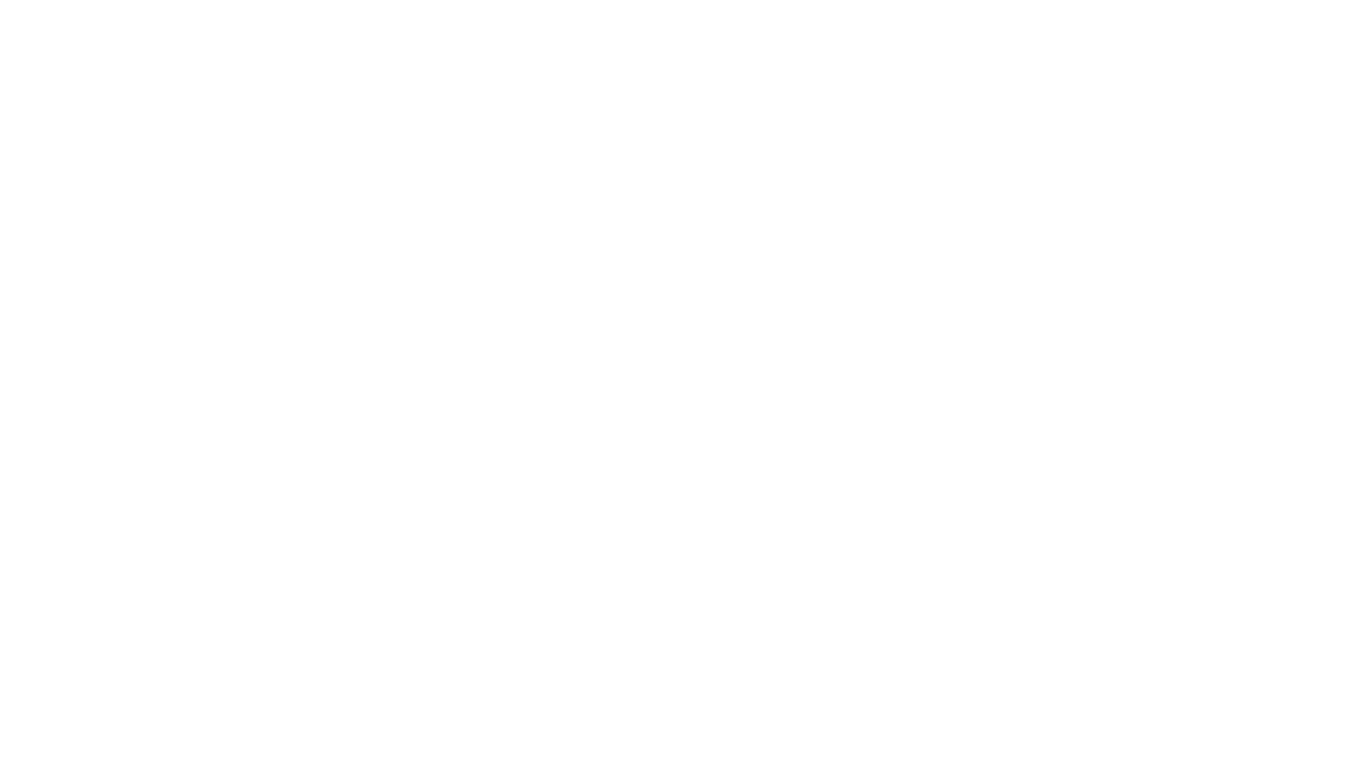
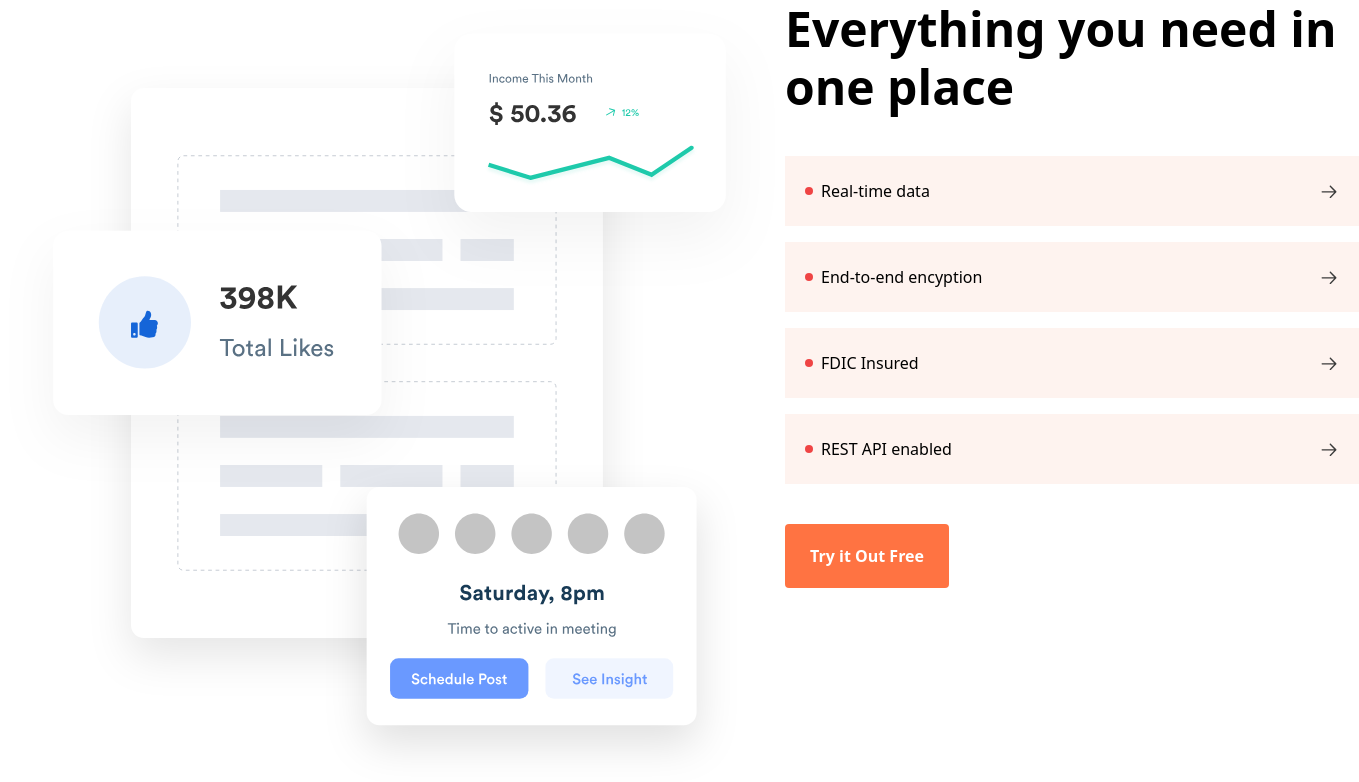
Before and after one commit to Binwaran/mini-project-service-monitor, a plain HTML site: page index.html in a window 1280 px wide. Shown: the whole page, 1359 px wide, since content can reach past the window. Drawn offline with nearby package versions, Linux system fonts and the light colour scheme; a web font is replaced by a local one.

Commit message:
new file:   images/Group 1642.svg

```diff
--- a/index.html
+++ b/index.html
@@ -5,12 +5,6 @@
     <meta name="viewport" content="width=, initial-scale=1.0">
     <title>Service Monitor</title>
     <link rel="stylesheet" href="styles.css">
-    <link rel="preconnect" href="https://fonts.googleapis.com">
-    <link rel="preconnect" href="https://fonts.gstatic.com" crossorigin>
-    <link href="https://fonts.googleapis.com/css2?family=DM+Sans:ital,opsz,wght@0,9..40,100..1000;1,9..40,100..1000&family=Inter:ital,opsz,wght@0,14..32,100..900;1,14..32,100..900&family=Kodchasan:ital,wght@0,200;0,300;0,400;0,500;0,600;0,700;1,200;1,300;1,400;1,500;1,600;1,700&display=swap" rel="stylesheet">
-    <link rel="preconnect" href="https://fonts.googleapis.com">
-    <link rel="preconnect" href="https://fonts.gstatic.com" crossorigin>
-    <link href="https://fonts.googleapis.com/css2?family=DM+Sans:ital,opsz,wght@0,9..40,100..1000;1,9..40,100..1000&family=Inter:ital,opsz,wght@0,14..32,100..900;1,14..32,100..900&family=Kodchasan:ital,wght@0,200;0,300;0,400;0,500;0,600;0,700;1,200;1,300;1,400;1,500;1,600;1,700&family=Montserrat:ital,wght@0,100..900;1,100..900&display=swap" rel="stylesheet">
     <script src="https://cdn.tailwindcss.com"></script>
 </head>
 <body>
@@ -22,6 +16,74 @@
 
     <!-- Everythings Dev 3-->
 
+
+
+    <!-- section-box -->
+    <section class="flex flex-col sm:flex-row max-[375px]:w-[377px] max-[375px]:h-[953px] ">
+        <!-- content-box -->
+            <div class="w-[1564px] h-[865.98px] flex flex-col sm:flex-row sm:justify-center max-[375px]:w-[377px] max-[375px]:h-[953px] ">
+                <!-- graphic-box-1642 -->
+                <div class="w-[785.02px] h-[807.09px] max-[375px]:w-[351px] max-[375px]:h-[360px] ">
+                    <img src="./images/Group 1642.svg" alt="graphic-card">
+                    <img src="C:\Users\passa\Desktop\Hack-hours\miniproject\images\Rectangle 738.svg" alt="">
+
+
+
+                </div>
+                <!-- graphic-box-1642 -->
+
+            <!-- text-box -->
+            <div class="w-[574px] h-[598px] flex flex-col gap-[40px] max-[375px]:w-[327px] max-[375px]:h-[514px] max-[375px]:flex-col">
+                <div class="w-[574px] h-[116px] font-circular font-black text-[48px] leading-[58px] tracking-[0%] max-[375px]:w-[240px] max-[375px]:h-[80px] max-[375px]:flex  max-[375px]:p-5 max-[375px]:font-extrabold max-[375px]:text-xl  max-[375px]:leading-8  max-[375px]:tracking-normal ">Everything you need in one place</div>
+
+                <div class="w-[574px] h-[328px] flex flex-col justify-between max-[375px]:w-[327px] max-[375px]:h-[514px] max-[375px]:flex max-[375px]:pl-5">
+
+                    <div class="w-[574px] h-[70px] bg-[#FEF3EF] flex  items-center justify-between
+                    max-[375px]:w-[335px] max-[375px]:h-[70px] max-[375px]:mr-[20px]">
+                        <p class="relative pl-4 before:absolute before:top-1/2 before:left-0 before:w-2 before:h-2 before:bg-red-500 before:rounded-full before:-translate-y-1/2 ml-[20px]">Real-time data</p>
+                        <svg width="20" height="21" viewBox="0 0 20 21" fill="none" xmlns="http://www.w3.org/2000/svg" class="mr-[20px]">
+                            <path fill-rule="evenodd" clip-rule="evenodd" d="M3.0893 11.5312C2.7565 11.4854 2.5 11.1958 2.5 10.8456C2.5 10.4634 2.80526 10.1536 3.18182 10.1536L15.1666 10.1536L10.8372 5.77767L10.7711 5.70021C10.5725 5.42974 10.5937 5.0453 10.8352 4.79914C11.101 4.52836 11.5327 4.52745 11.7995 4.79711L17.2898 10.3458C17.3225 10.3776 17.3521 10.4127 17.378 10.4505C17.5639 10.7207 17.5377 11.0955 17.2994 11.3362L11.7994 16.8938L11.7228 16.9607C11.4555 17.1611 11.0767 17.1379 10.8352 16.8917C10.5695 16.6209 10.5704 16.1828 10.8373 15.9132L15.1677 11.5375L3.18182 11.5375L3.0893 11.5312Z" fill="#3B3B3B"/>
+                            </svg>
+                    </div>
+                    <div class="w-[574px] h-[70px] bg-[#FEF3EF] flex  items-center justify-between max-[375px]:w-[300px] max-[375px]:h-[70px]">
+                        <p class="relative pl-4 before:absolute before:top-1/2 before:left-0 before:w-2 before:h-2 before:bg-red-500 before:rounded-full before:-translate-y-1/2 ml-[20px]">End-to-end encyption</p>
+                        <svg width="20" height="21" viewBox="0 0 20 21" fill="none" xmlns="http://www.w3.org/2000/svg" class="mr-[20px]">
+                            <path fill-rule="evenodd" clip-rule="evenodd" d="M3.0893 11.5312C2.7565 11.4854 2.5 11.1958 2.5 10.8456C2.5 10.4634 2.80526 10.1536 3.18182 10.1536L15.1666 10.1536L10.8372 5.77767L10.7711 5.70021C10.5725 5.42974 10.5937 5.0453 10.8352 4.79914C11.101 4.52836 11.5327 4.52745 11.7995 4.79711L17.2898 10.3458C17.3225 10.3776 17.3521 10.4127 17.378 10.4505C17.5639 10.7207 17.5377 11.0955 17.2994 11.3362L11.7994 16.8938L11.7228 16.9607C11.4555 17.1611 11.0767 17.1379 10.8352 16.8917C10.5695 16.6209 10.5704 16.1828 10.8373 15.9132L15.1677 11.5375L3.18182 11.5375L3.0893 11.5312Z" fill="#3B3B3B"/>
+                            </svg>
+                    </div>
+                    <div class="w-[574px] h-[70px] bg-[#FEF3EF] flex  items-center justify-between max-[375px]:w-[300px] max-[375px]:h-[70px]">
+                        <p class="relative pl-4 before:absolute before:top-1/2 before:left-0 before:w-2 before:h-2 before:bg-red-500 before:rounded-full before:-translate-y-1/2 ml-[20px]">FDIC Insured</p>
+                        <svg width="20" height="21" viewBox="0 0 20 21" fill="none" xmlns="http://www.w3.org/2000/svg" class="mr-[20px]">
+                            <path fill-rule="evenodd" clip-rule="evenodd" d="M3.0893 11.5312C2.7565 11.4854 2.5 11.1958 2.5 10.8456C2.5 10.4634 2.80526 10.1536 3.18182 10.1536L15.1666 10.1536L10.8372 5.77767L10.7711 5.70021C10.5725 5.42974 10.5937 5.0453 10.8352 4.79914C11.101 4.52836 11.5327 4.52745 11.7995 4.79711L17.2898 10.3458C17.3225 10.3776 17.3521 10.4127 17.378 10.4505C17.5639 10.7207 17.5377 11.0955 17.2994 11.3362L11.7994 16.8938L11.7228 16.9607C11.4555 17.1611 11.0767 17.1379 10.8352 16.8917C10.5695 16.6209 10.5704 16.1828 10.8373 15.9132L15.1677 11.5375L3.18182 11.5375L3.0893 11.5312Z" fill="#3B3B3B"/>
+                            </svg>
+                    </div>
+                    <div class="w-[574px] h-[70px] bg-[#FEF3EF] flex items-center justify-between max-[375px]:w-[300px] max-[375px]:h-[70px]">
+                        <p class="relative pl-4 before:absolute before:top-1/2 before:left-0 before:w-2 before:h-2 before:bg-red-500 before:rounded-full before:-translate-y-1/2 ml-[20px] flex ">
+                            REST API enabled
+                          </p>
+                          <svg width="20" height="21" viewBox="0 0 20 21" fill="none" xmlns="http://www.w3.org/2000/svg" class="mr-[20px]">
+                            <path fill-rule="evenodd" clip-rule="evenodd" d="M3.0893 11.5312C2.7565 11.4854 2.5 11.1958 2.5 10.8456C2.5 10.4634 2.80526 10.1536 3.18182 10.1536L15.1666 10.1536L10.8372 5.77767L10.7711 5.70021C10.5725 5.42974 10.5937 5.0453 10.8352 4.79914C11.101 4.52836 11.5327 4.52745 11.7995 4.79711L17.2898 10.3458C17.3225 10.3776 17.3521 10.4127 17.378 10.4505C17.5639 10.7207 17.5377 11.0955 17.2994 11.3362L11.7994 16.8938L11.7228 16.9607C11.4555 17.1611 11.0767 17.1379 10.8352 16.8917C10.5695 16.6209 10.5704 16.1828 10.8373 15.9132L15.1677 11.5375L3.18182 11.5375L3.0893 11.5312Z" fill="#3B3B3B"/>
+                            </svg>
+                    </div>
+                </div>
+
+                <button input type="button" class=" w-[164px] h-[64px] rounded-[4px] bg-[#FF7342] text-white font-[DM Sans] font-bold text-[16px] leading-[20.83px] max-[375px]:w-[199px] max-[375px]:h-[64px] max-[375px]:rounded-[4px] max-[375px]:ml-5 max-[375px]:font-sans max-[375px]:font-bold max-[375px]:text-sm max-[375px]:leading-[20.83px] max-[375px]:tracking-normal ">
+                    Try it Out Free
+                </button>
+            </div>
+            <!-- text-box -->
+            </div>
+        <!-- content-box -->
+    </section>
+    <!-- section-box -->
+
+
+
+
+
+
+
+
     <!-- Intrigate & pricing Dev 4-->
 
     <footer>
```
Also changed, not shown: images/Group 1642.svg (added).
